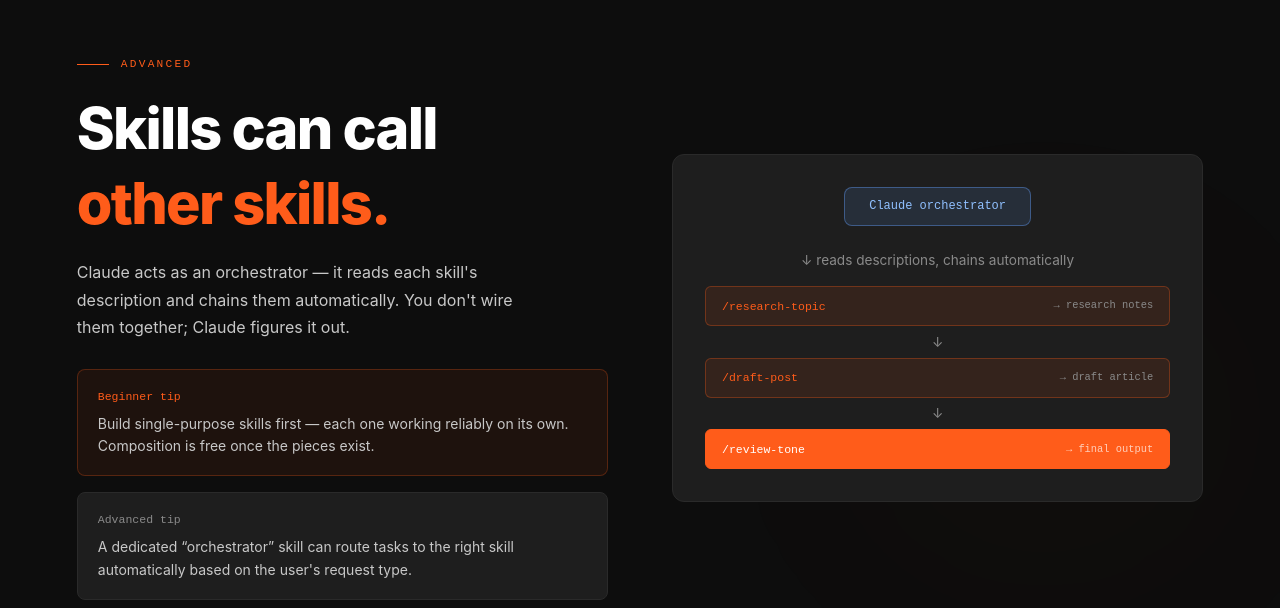
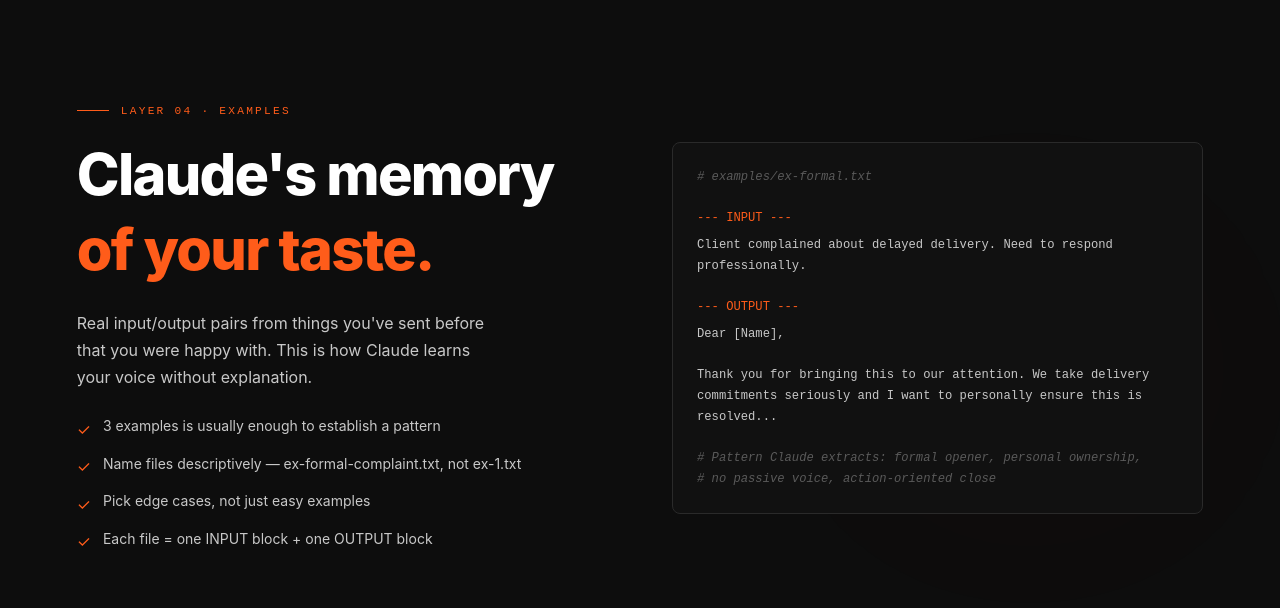
Before and after one commit to dmitridrozdov/anthropic-rules, a Next.js app: page /skills-guide in a window 1280 px wide. Shown: the part 1672-2280 px from the top of the page. Built offline with nearby package versions, Linux system fonts and the light colour scheme.

Commit message:
Create SlideSkExamples.tsx

```diff
--- /dev/null
+++ b/components/slides-skills/SlideSkExamples.tsx
@@ -0,0 +1,120 @@
+"use client";
+
+import { AnimateIn } from "@/components/AnimateIn";
+
+export function SlideSkExamples() {
+  return (
+    <section id="sk-examples" className="slide" style={{ padding: "0 6vw" }}>
+      <div
+        className="glow-bg"
+        style={{
+          width: "500px",
+          height: "400px",
+          background: "radial-gradient(ellipse, rgba(255,92,26,0.1) 0%, transparent 70%)",
+          top: "30%",
+          right: "0",
+          animation: "glowPulse 5s ease-in-out infinite",
+        }}
+      />
+
+      <div
+        style={{
+          position: "relative",
+          zIndex: 1,
+          display: "grid",
+          gridTemplateColumns: "1fr 1fr",
+          gap: "4rem",
+          maxWidth: "1200px",
+          alignItems: "center",
+        }}
+      >
+        <div>
+          <AnimateIn delay={0}>
+            <span className="eyebrow" style={{ marginBottom: "1.5rem", display: "flex" }}>
+              Layer 04 · Examples
+            </span>
+          </AnimateIn>
+          <AnimateIn delay={100}>
+            <h2
+              style={{
+                fontSize: "clamp(2rem, 4.5vw, 3.8rem)",
+                fontWeight: 800,
+                lineHeight: 1.1,
+                letterSpacing: "-0.03em",
+                marginBottom: "0.2em",
+              }}
+            >
+              Claude&apos;s memory
+            </h2>
+          </AnimateIn>
+          <AnimateIn delay={180}>
+            <h2
+              style={{
+                fontSize: "clamp(2rem, 4.5vw, 3.8rem)",
+                fontWeight: 800,
+                lineHeight: 1.1,
+                letterSpacing: "-0.03em",
+                color: "var(--orange)",
+                marginBottom: "1.75rem",
+              }}
+            >
+              of your taste.
+            </h2>
+          </AnimateIn>
+
+          <AnimateIn delay={260}>
+            <p style={{ color: "#C8C8C8", lineHeight: 1.7, marginBottom: "1.5rem", maxWidth: "420px" }}>
+              Real input/output pairs from things you&apos;ve sent before that you
+              were happy with. This is how Claude learns your voice without
+              explanation.
+            </p>
+          </AnimateIn>
+
+          <AnimateIn delay={340}>
+            <div style={{ display: "flex", flexDirection: "column", gap: "0.75rem" }}>
+              {[
+                { tip: "3 examples is usually enough to establish a pattern" },
+                { tip: "Name files descriptively — ex-formal-complaint.txt, not ex-1.txt" },
+                { tip: "Pick edge cases, not just easy examples" },
+                { tip: "Each file = one INPUT block + one OUTPUT block" },
+              ].map((item, i) => (
+                <div key={i} style={{ display: "flex", gap: "0.75rem", alignItems: "flex-start" }}>
+                  <span style={{ color: "var(--orange)", flexShrink: 0, marginTop: "0.1rem" }}>✓</span>
+                  <p style={{ fontSize: "0.875rem", color: "#C8C8C8", lineHeight: 1.5 }}>{item.tip}</p>
+                </div>
+              ))}
+            </div>
+          </AnimateIn>
+        </div>
+
+        <AnimateIn delay={300}>
+          <div className="code-block" style={{ fontSize: "0.76rem" }}>
+            <p style={{ color: "var(--muted)" }}>
+              <span className="code-comment"># examples/ex-formal.txt</span>
+            </p>
+            <br />
+            <p className="code-keyword">--- INPUT ---</p>
+            <p style={{ color: "#C8C8C8", lineHeight: 1.7, marginTop: "0.4rem" }}>
+              Client complained about delayed delivery. Need to respond professionally.
+            </p>
+            <br />
+            <p className="code-keyword">--- OUTPUT ---</p>
+            <p style={{ color: "#C8C8C8", lineHeight: 1.7, marginTop: "0.4rem" }}>
+              Dear [Name],
+              <br />
+              <br />
+              Thank you for bringing this to our attention. We take delivery
+              commitments seriously and I want to personally ensure this is
+              resolved...
+            </p>
+            <br />
+            <p className="code-comment">
+              # Pattern Claude extracts: formal opener, personal ownership,
+              <br /># no passive voice, action-oriented close
+            </p>
+          </div>
+        </AnimateIn>
+      </div>
+    </section>
+  );
+}
```
